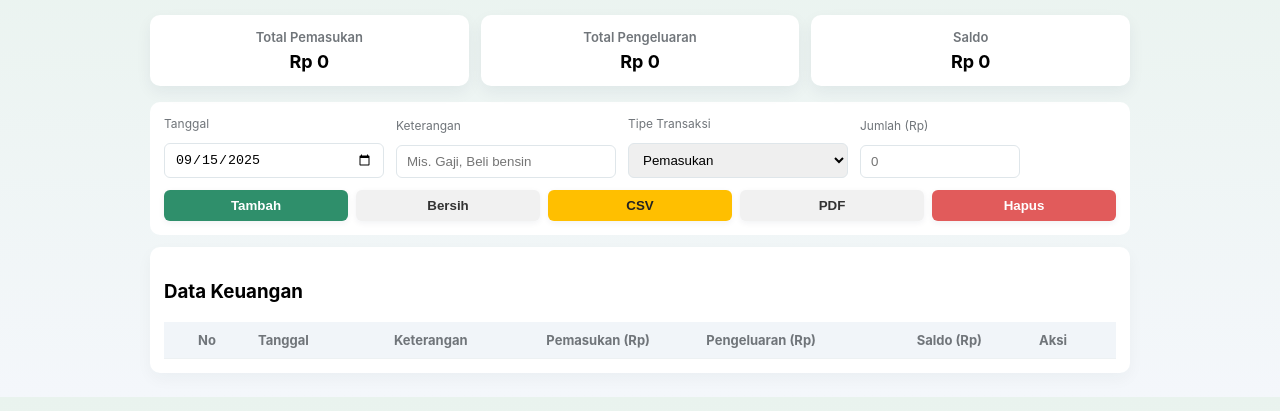
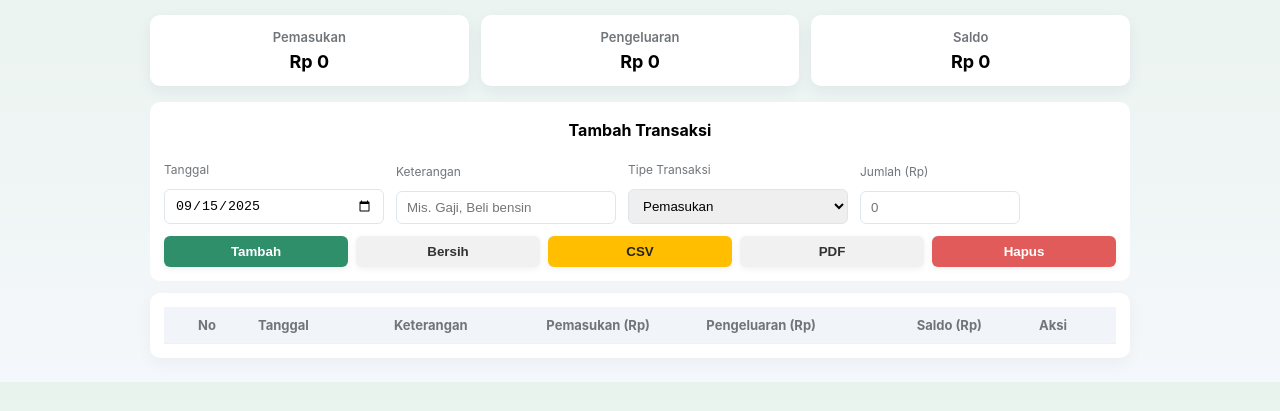
Before and after one commit to Kadekastriyani/catatan-keuangan, a plain HTML site: page index.html in a window 1280 px wide. Shown: the part 85-496 px from the top of the page. Drawn offline with Linux system fonts and the light colour scheme.

Commit message:
Update index.html

```diff
--- a/index.html
+++ b/index.html
@@ -62,6 +62,12 @@
     align-items:flex-end;
     flex-wrap:wrap;
   }
+  .form-area h4 {
+  text-align: center;
+  width: 100%;
+  margin: 4px 0 10px;   /* atas kecil (4px), bawah lebih rapat (10px) */
+}
+
   label{font-size:12px;color:var(--muted);display:block;margin-bottom:6px;}
   input[type="text"], input[type="date"], select, input[type="number"]{
     padding:8px 10px;
@@ -98,6 +104,7 @@
     box-shadow: 0 6px 16px rgba(18,40,61,0.04);
     overflow-x:auto; /* ✅ biar bisa scroll di hp */
   }
+
   table{
     width:100%;
     border-collapse:collapse;
@@ -169,11 +176,11 @@
 
     <div class="cards" id="summary">
       <div class="card">
-        <h3>Total Pemasukan</h3>
+        <h3>Pemasukan</h3>
         <p id="total-income">Rp 0</p>
       </div>
       <div class="card">
-        <h3>Total Pengeluaran</h3>
+        <h3>Pengeluaran</h3>
         <p id="total-expense">Rp 0</p>
       </div>
       <div class="card">
@@ -183,6 +190,7 @@
     </div>
 
     <div class="form-area">
+        <h4>Tambah Transaksi</h4>
       <div class="form-col">
         <label for="date">Tanggal</label>
         <input type="date" id="date">
@@ -215,8 +223,8 @@
       </div>
     </div>
 
+
     <div class="table-wrap">
-      <h3>Data Keuangan</h3>
       <table id="txTable" aria-live="polite">
         <thead>
           <tr>
```
